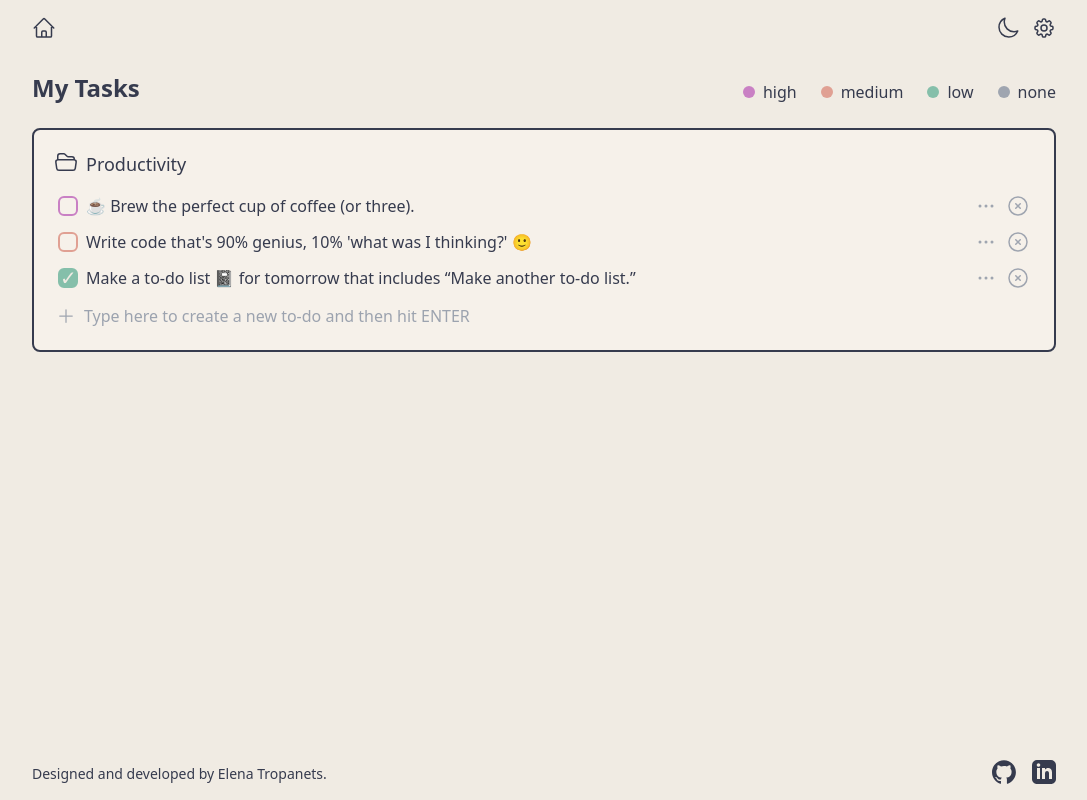
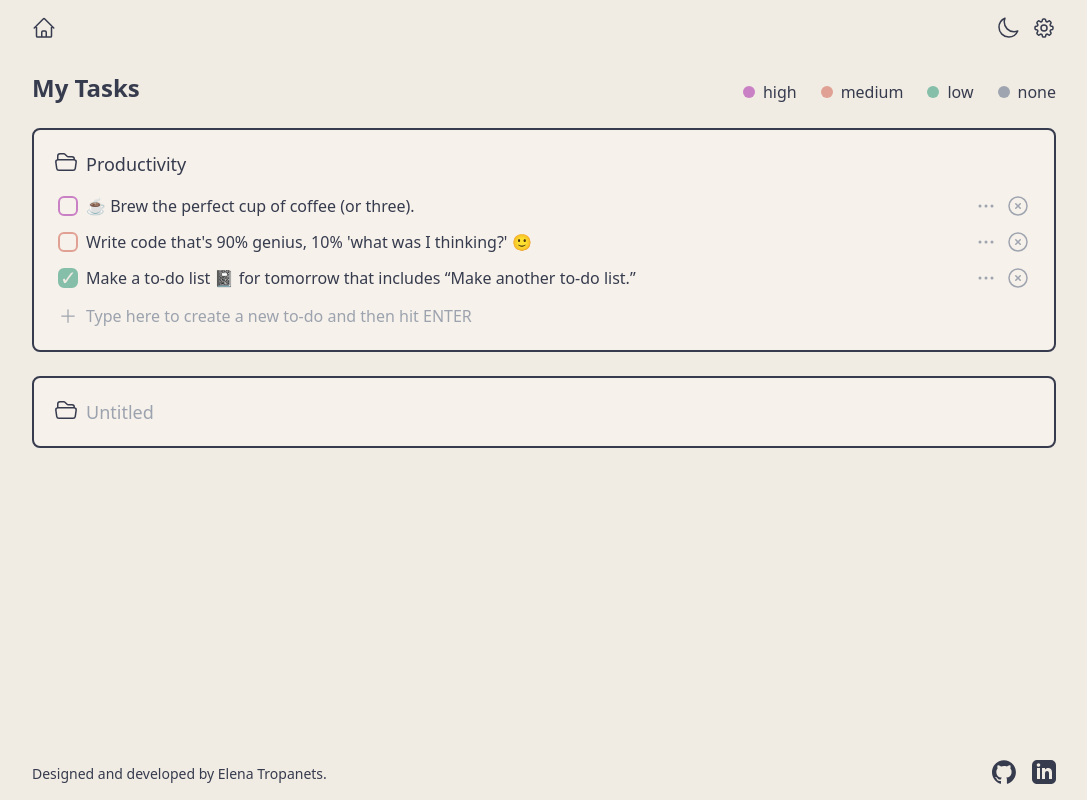
Before and after one commit to elenatrr/todo-manager, a React (Vite) app: page / in a window 1280 px wide. Shown: the whole page, without its empty margins (96-1183 px from the left). Built offline with nearby package versions, Linux system fonts and the light colour scheme.

Commit message:
add functionality for creating a new section

```diff
--- /dev/null
+++ b/src/components/SectionCreator.tsx
@@ -0,0 +1,74 @@
+import { useState } from "react"
+import { SectionCreatorProps } from "../types/common"
+
+export default function SectionCreator({ todos, setTodos }: SectionCreatorProps) {
+  const [newSection, setNewSection] = useState("")
+  const [isErrorShown, setIsErrorShown] = useState(false)
+  const [isWrongFormat, setIsWrongFormat] = useState(false)
+
+  const handleInputChange = (event: React.ChangeEvent<HTMLInputElement>) => {
+    setNewSection(event.target.value)
+    setIsErrorShown(false);
+  }
+
+  const createNewSection = () => {
+    const newSectionName = newSection.trim().toLowerCase()
+    const isTitleDuplicate = Object.keys(todos).includes(newSectionName)
+    if (newSection.trim() && !isTitleDuplicate) {
+      setTodos((currentTodos) => {
+        return { ...currentTodos, [newSectionName]: [] };
+      });
+      setNewSection("");
+    } else if (isTitleDuplicate) {
+      setIsErrorShown(true)
+    } else {
+      setIsWrongFormat(true);
+      setNewSection("");
+      setTimeout(() => {
+        setIsWrongFormat(false);
+      }, 1000);
+    }
+  }
+
+  const handleKeyDown = (event: React.KeyboardEvent<HTMLInputElement>) => {
+    if (event.key === "Enter") {
+      createNewSection();
+    }
+  }
+
+  return (
+    <section className="section flex gap-2 flex-wrap">
+      <svg
+        xmlns="http://www.w3.org/2000/svg"
+        fill="none"
+        viewBox="0 0 24 24"
+        strokeWidth={1.5}
+        stroke="currentColor"
+        className="size-6"
+      >
+        <path
+          strokeLinecap="round"
+          strokeLinejoin="round"
+          d="M3.75 9.776c.112-.017.227-.026.344-.026h15.812c.117 0 .232.009.344.026m-16.5 0a2.25 2.25 0 0 0-1.883 2.542l.857 6a2.25 2.25 0 0 0 2.227 1.932H19.05a2.25 2.25 0 0 0 2.227-1.932l.857-6a2.25 2.25 0 0 0-1.883-2.542m-16.5 0V6A2.25 2.25 0 0 1 6 3.75h3.879a1.5 1.5 0 0 1 1.06.44l2.122 2.12a1.5 1.5 0 0 0 1.06.44H18A2.25 2.25 0 0 1 20.25 9v.776"
+        />
+      </svg>
+      <input
+        name="newTodo"
+        maxLength={100}
+        value={newSection}
+        type="text"
+        placeholder="Untitled"
+        autoComplete="off"
+        className={`${(isErrorShown || isWrongFormat) && "animate-shake"} bg-inherit flex-1 focus:outline-none text-ellipsis text-lg`}
+        onKeyDown={handleKeyDown}
+        onChange={handleInputChange}
+      />
+      {newSection.trim() && <button aria-label="Submit Section Title" className="text-accent hover:text-green-600" onClick={createNewSection}>
+        <svg xmlns="http://www.w3.org/2000/svg" fill="none" viewBox="0 0 24 24" strokeWidth={1.5} stroke="currentColor" className="size-7">
+          <path strokeLinecap="round" strokeLinejoin="round" d="M9 12.75 11.25 15 15 9.75M21 12a9 9 0 1 1-18 0 9 9 0 0 1 18 0Z" />
+        </svg>
+      </button>}
+      {isErrorShown && <p className="text-error w-full text-sm ml-8">This section already exists</p>}
+    </section>
+  )
+}
--- a/src/components/TodoCreator.tsx
+++ b/src/components/TodoCreator.tsx
@@ -3,7 +3,7 @@ import { TodoCreatorProps, TodoItemType } from "../types/common";
 
 export default function TodoCreator({ todos, setTodos, sectionName }: TodoCreatorProps) {
   const [isFieldActive, setIsFieldActive] = useState(false);
-  const [isError, setIsError] = useState(false);
+  const [showTodoError, setShowTodoError] = useState(false);
   const [newTodo, setNewTodo] = useState<TodoItemType>({
     id: new Date().getTime(),
     text: "",
@@ -16,7 +16,7 @@ export default function TodoCreator({ todos, setTodos, sectionName }: TodoCreato
 
   const handleFocus = () => {
     setIsFieldActive(true);
-    setIsError(false);
+    setShowTodoError(false);
   }
 
   const handleInputChange = (event: React.ChangeEvent<HTMLInputElement>) => {
@@ -40,7 +40,7 @@ export default function TodoCreator({ todos, setTodos, sectionName }: TodoCreato
         priority: "none",
       });
     } else {
-      setIsError(true);
+      setShowTodoError(true);
       setNewTodo({
         id: new Date().getTime(),
         text: "",
@@ -48,7 +48,7 @@ export default function TodoCreator({ todos, setTodos, sectionName }: TodoCreato
         priority: "none",
       });
       setTimeout(() => {
-        setIsError(false);
+        setShowTodoError(false);
       }, 1000);
     }
   }, [newTodo, sectionName, setTodos, todos])
@@ -87,7 +87,7 @@ export default function TodoCreator({ todos, setTodos, sectionName }: TodoCreato
   }, [newTodo, createNewTodo]);
 
   return (
-    <div className={`${isError && "animate-shake"} ${isFieldActive && "bg-background"} hover:bg-background p-0.5 transition-colors flex gap-2 items-center text-text rounded flex-1`}>
+    <div className={`${showTodoError && "animate-shake"} ${isFieldActive && "bg-background"} hover:bg-background p-0.5 px-1 transition-colors flex gap-2 items-center text-text rounded flex-1`}>
       <button aria-label="Clear Input" ref={clearButtonRef} onClick={clearInput} className={`${newTodo.text ? "rotate-45 text-error" : "pointer-events-none text-accent"} transition-transform`}>
         <svg xmlns="http://www.w3.org/2000/svg" fill="none" viewBox="0 0 24 24" strokeWidth={1.5} stroke="currentColor" className="size-5">
           <path strokeLinecap="round" strokeLinejoin="round" d="M12 4.5v15m7.5-7.5h-15" />
@@ -106,6 +106,11 @@ export default function TodoCreator({ todos, setTodos, sectionName }: TodoCreato
         onFocus={handleFocus}
         onChange={handleInputChange}
       />
+      {newTodo.text.trim() && <button aria-label="Submit Section Title" className="text-accent hover:text-green-600" onClick={createNewTodo}>
+        <svg xmlns="http://www.w3.org/2000/svg" fill="none" viewBox="0 0 24 24" strokeWidth={1.5} stroke="currentColor" className="size-6">
+          <path strokeLinecap="round" strokeLinejoin="round" d="M9 12.75 11.25 15 15 9.75M21 12a9 9 0 1 1-18 0 9 9 0 0 1 18 0Z" />
+        </svg>
+      </button>}
     </div>
   );
 }
--- a/src/components/TodoList.tsx
+++ b/src/components/TodoList.tsx
@@ -1,5 +1,6 @@
 import { PriorityType, TodoItemType, TodoListType } from "../types/common";
 import { TodoListProps } from "../types/common";
+import SectionCreator from "./SectionCreator";
 import TodoCreator from "./TodoCreator";
 import TodoItem from "./TodoItem";
 
@@ -65,7 +66,7 @@ export default function TodoList({ todos, setTodos }: TodoListProps) {
       {Object.entries(todos).map(([section, tasks]) => (
         <section
           key={section}
-          className="bg-secondary p-5 rounded-lg border-2 border-text"
+          className="section mb-6"
         >
           <div className="flex gap-2">
             <svg
@@ -90,6 +91,7 @@ export default function TodoList({ todos, setTodos }: TodoListProps) {
           <TodoCreator todos={todos} setTodos={setTodos} sectionName={section} />
         </section>
       ))}
+      <SectionCreator todos={todos} setTodos={setTodos}/>
     </div>
   );
 }
--- a/src/index.css
+++ b/src/index.css
@@ -61,3 +61,7 @@
   @apply inline-block w-3 h-3 rounded-full mr-2;
   content: '';
 }
+
+.section {
+  @apply bg-secondary p-5 rounded-lg border-2 border-text;
+}
--- a/src/types/common.ts
+++ b/src/types/common.ts
@@ -46,6 +46,11 @@ export type TodoCreatorProps = {
   sectionName: string
 }
 
+export type SectionCreatorProps = {
+  setTodos: SetTodosType;
+  todos: TodoListType;
+}
+
 export type DropdownMenuProps = {
   menuBtnRef:  React.RefObject<HTMLButtonElement>,
   sectionName: string,
```
